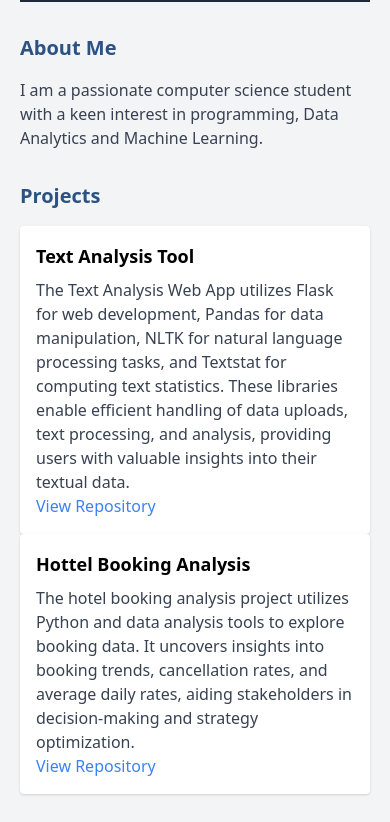
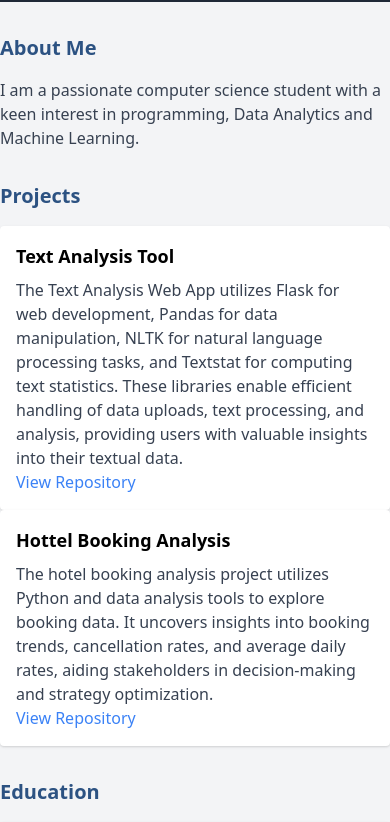
Before and after one commit to MohdAbbas19/Mohd-Abbas, a plain HTML site: page index.html in a window 390 px wide. Shown: the part 111-933 px from the top of the page. Drawn offline with nearby package versions, Linux system fonts and the light colour scheme.

Commit message:
Update index.html

```diff
--- a/index.html
+++ b/index.html
@@ -75,9 +75,9 @@
             .nav-links {
                 display: none;
             }
-             body {
-                margin-left: 20px; /* Adjust the left margin as needed */
-                margin-right: 20px; /* Adjust the right margin as needed */
+             .container mx-auto mt-8 {
+                margin-left: 10px; /* Adjust the left margin as needed */
+                margin-right: 10px; /* Adjust the right margin as needed */
             }
 
             .nav-links.show {
@@ -95,7 +95,7 @@
             }
 
             .nav-links.show a {
-                margin-right: 0;
+                margin-right: 10px;
                 margin-bottom: 0.5rem;
             }
         }
```
